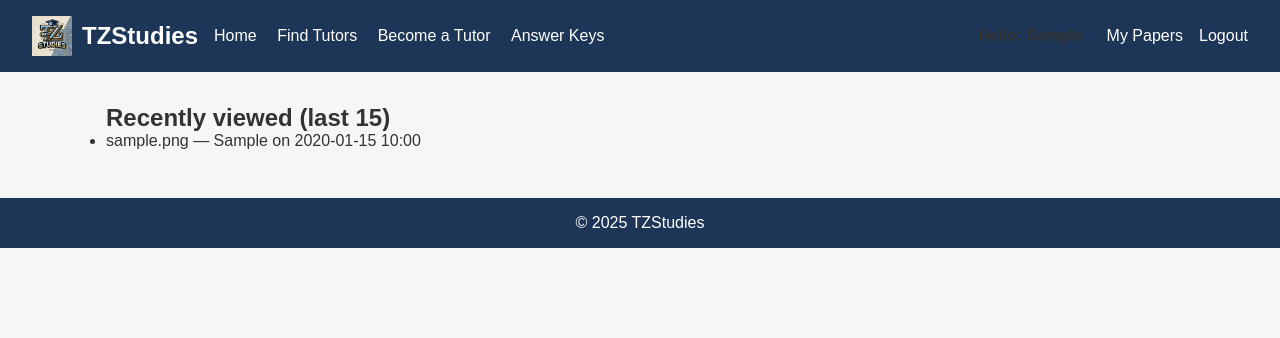
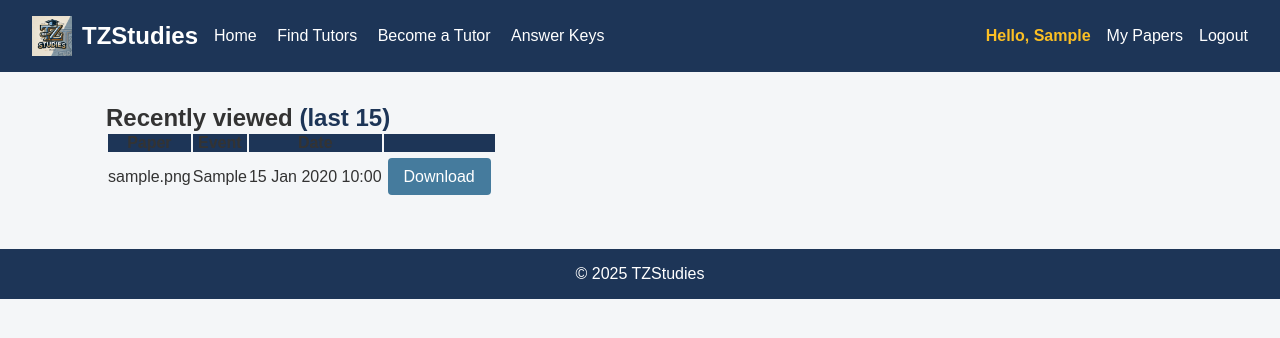
Before and after one commit to KevinShilla/tzstudies, a Flask app: page /history in a window 1280 px wide. Shown: the top 338 px of the page. Run offline with Flask 3, Linux system fonts and the light colour scheme; a user stored in the database is signed in; tables that the repository leaves empty hold one stand-in row (values such as "Sample post").

Commit message:
more changes...

```diff
--- a/app.py
+++ b/app.py
@@ -195,6 +195,12 @@ def become_tutor():
         return redirect(url_for("tutors"))
     return render_template("become_tutor.html")
 
+@app.route("/view/<path:filename>")
+def view_exam(filename):
+    # anyone may view, but we still log the hit
+    _log_and_send(filename, EXAMS_FOLDER, "view")  # event = view
+    return render_template("view_exam.html", filename=filename)
+
 # ── upload exams (email notification) --------------------------------------
 @app.route("/upload_exams", methods=["GET", "POST"])
 def upload_exams():
--- a/static/css/styles.css
+++ b/static/css/styles.css
@@ -304,4 +304,12 @@ input, textarea {
 }
 .nav-auth { margin-left: auto; display: flex; align-items: center; }
 .nav-auth .nav-link { margin-left: 1rem; }
-.nav-auth span        { margin-right: .5rem; font-weight:600; }
+
+.btn-sm{
+  @apply inline-block px-3 py-1 rounded bg-primary text-white text-xs
+          hover:bg-blue-900 transition;
+}
+.text-primary{color:#1d3557}
+.bg-primary{background:#1d3557}
+
+.nav-auth span{color:#fbbf24;font-weight:600}
--- a/templates/history.html
+++ b/templates/history.html
@@ -1,9 +1,41 @@
 {% extends "base.html" %}
+
 {% block content %}
-<h2>Recently viewed (last 15)</h2>
-<ul>
-  {% for h in rows %}
-    <li>{{ h.paper.file_name }} — {{ h.event }} on {{ h.viewed_at.strftime('%Y-%m-%d %H:%M') }}</li>
-  {% endfor %}
-</ul>
+<div class="mx-auto max-w-4xl py-10">
+  <h2 class="text-2xl font-semibold mb-6 text-center">
+    Recently viewed <span class="text-primary">(last 15)</span>
+  </h2>
+
+  <!-- responsive wrapper -->
+  <div class="overflow-x-auto shadow ring-1 ring-gray-200 rounded-xl">
+    <table class="min-w-full divide-y divide-gray-200 text-sm leading-6">
+      <thead class="bg-primary text-white">
+        <tr>
+          <th class="px-4 py-3 text-left font-semibold">Paper</th>
+          <th class="px-4 py-3 text-left font-semibold">Event</th>
+          <th class="px-4 py-3 text-left font-semibold">Date</th>
+          <th class="px-4 py-3"></th>
+        </tr>
+      </thead>
+      <tbody class="divide-y divide-gray-100 bg-white">
+      {% for row in rows %}
+        <tr class="hover:bg-gray-50 transition">
+          <td class="px-4 py-3">{{ row.paper.file_name }}</td>
+          <td class="px-4 py-3 capitalize">{{ row.event }}</td>
+          <td class="px-4 py-3">
+              {{ row.viewed_at.strftime('%d %b %Y %H:%M') }}
+          </td>
+          <td class="px-4 py-3 text-right">
+            <a href="{{ url_for('download' if row.paper.category=='exam' else 'download_key',
+                                filename=row.paper.file_name) }}"
+               class="btn btn-sm">
+               Download
+            </a>
+          </td>
+        </tr>
+      {% endfor %}
+      </tbody>
+    </table>
+  </div>
+</div>
 {% endblock %}
--- a/templates/index.html
+++ b/templates/index.html
@@ -68,7 +68,7 @@
       {% for file in exam_files %}
       <div class="exam-card reveal" data-grade="{{ file.split('-')[1]|default('') }}">
         <p class="exam-title">{{ file }}</p>
-        <a href="{{ url_for('download', filename=file) }}" target="_blank" class="exam-link btn">View</a>
+        <a href="{{ url_for('view_exam', filename=file) }}" class="exam-link btn">View</a>
         {% if file in answer_key_files %}
         <a href="{{ url_for('download_key', filename=answer_key_files[file]) }}" target="_blank" class="answer-link btn">Answer Key</a>
         {% endif %}
```
Also changed, not shown: templates/view_exam.html (added, +15 -0 lines).
